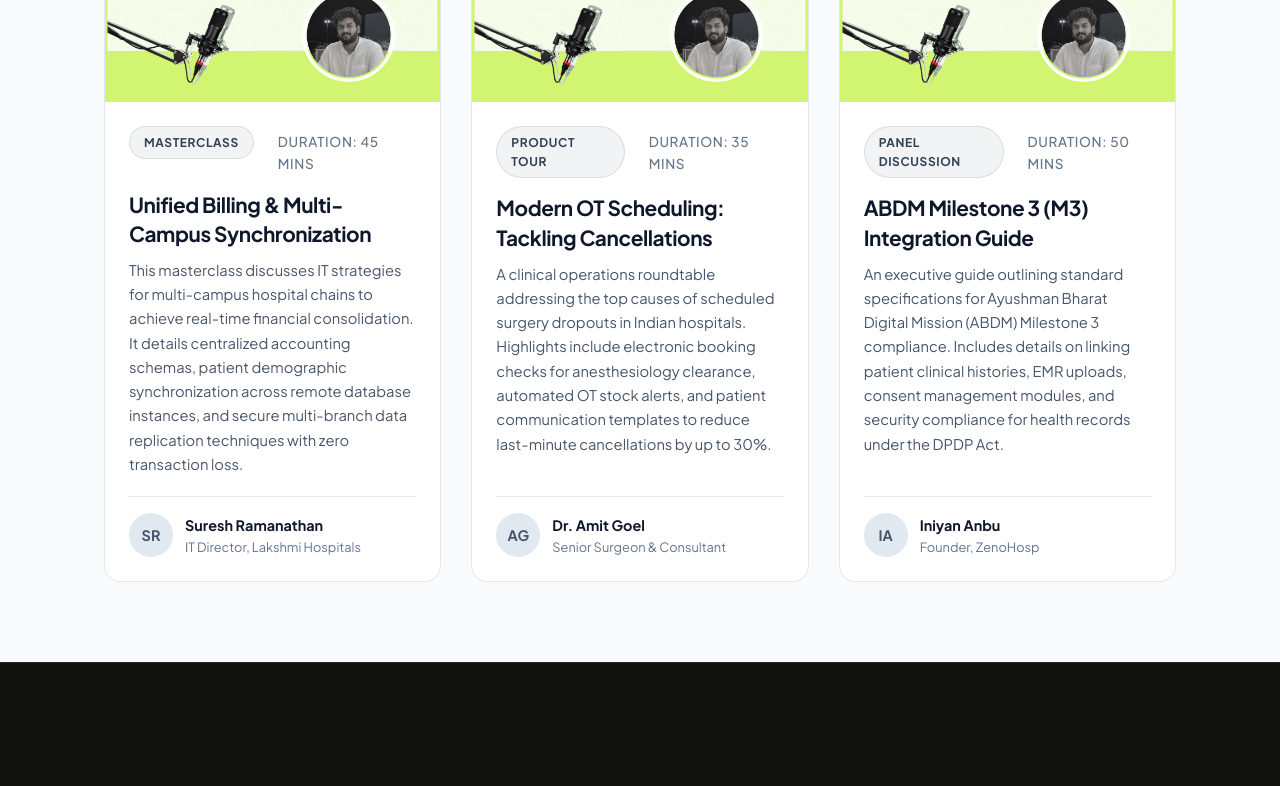
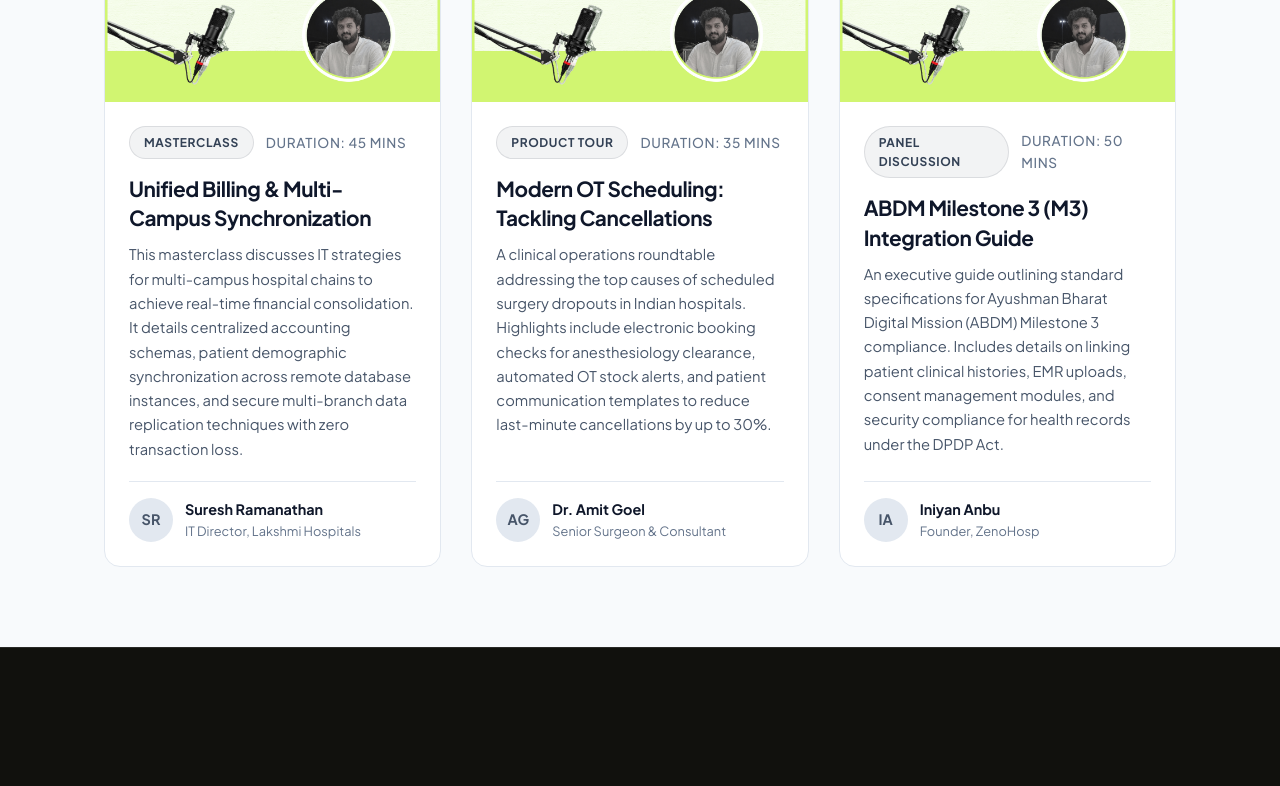
Before and after one commit to zeno-hosp/zenohosp-website, a plain HTML site: page resources/webinars/index.html in a window 1280 px wide. Shown: the part 1740-2526 px from the top of the page. Drawn offline with Linux system fonts and the light colour scheme.

Commit message:
fix: align past webinar metadata tags vertically and remove manual paddings

```diff
--- a/resources/webinars/index.html
+++ b/resources/webinars/index.html
@@ -228,6 +228,7 @@
             letter-spacing: 0.05em;
             margin-bottom: 12px;
             display: flex;
+            align-items: center;
             gap: 12px;
         }
         .past-card h4 {
@@ -486,7 +487,7 @@
                         <div>
                             <div class="past-meta">
                                 <span class="upcoming-tag" style="background: rgba(15, 23, 42, 0.05); color: #334155; border-color: rgba(15, 23, 42, 0.1); margin-bottom: 0;">Masterclass</span>
-                                <span style="font-weight: 500; font-size: 0.85rem; padding-top: 5px; margin-left: 12px;">Duration: 45 mins</span>
+                                <span style="font-weight: 500; font-size: 0.85rem;">Duration: 45 mins</span>
                             </div>
                             <h4 style="font-size: 1.3rem; margin-top: 15px; margin-bottom: 10px;"><a href="/resources/webinars/unified-billing-multi-campus-sync.html" style="text-decoration: none; color: inherit;">Unified Billing & Multi-Campus Synchronization</a></h4>
                             <p style="font-size: 0.92rem; color: #475569; line-height: 1.65; margin: 0 0 20px 0;">This masterclass discusses IT strategies for multi-campus hospital chains to achieve real-time financial consolidation. It details centralized accounting schemas, patient demographic synchronization across remote database instances, and secure multi-branch data replication techniques with zero transaction loss.</p>
@@ -509,7 +510,7 @@
                         <div>
                             <div class="past-meta">
                                 <span class="upcoming-tag" style="background: rgba(15, 23, 42, 0.05); color: #334155; border-color: rgba(15, 23, 42, 0.1); margin-bottom: 0;">Product Tour</span>
-                                <span style="font-weight: 500; font-size: 0.85rem; padding-top: 5px; margin-left: 12px;">Duration: 35 mins</span>
+                                <span style="font-weight: 500; font-size: 0.85rem;">Duration: 35 mins</span>
                             </div>
                             <h4 style="font-size: 1.3rem; margin-top: 15px; margin-bottom: 10px;"><a href="/resources/webinars/modern-ot-scheduling-tackling-cancellations.html" style="text-decoration: none; color: inherit;">Modern OT Scheduling: Tackling Cancellations</a></h4>
                             <p style="font-size: 0.92rem; color: #475569; line-height: 1.65; margin: 0 0 20px 0;">A clinical operations roundtable addressing the top causes of scheduled surgery dropouts in Indian hospitals. Highlights include electronic booking checks for anesthesiology clearance, automated OT stock alerts, and patient communication templates to reduce last-minute cancellations by up to 30%.</p>
@@ -532,7 +533,7 @@
                         <div>
                             <div class="past-meta">
                                 <span class="upcoming-tag" style="background: rgba(15, 23, 42, 0.05); color: #334155; border-color: rgba(15, 23, 42, 0.1); margin-bottom: 0;">Panel Discussion</span>
-                                <span style="font-weight: 500; font-size: 0.85rem; padding-top: 5px; margin-left: 12px;">Duration: 50 mins</span>
+                                <span style="font-weight: 500; font-size: 0.85rem;">Duration: 50 mins</span>
                             </div>
                             <h4 style="font-size: 1.3rem; margin-top: 15px; margin-bottom: 10px;"><a href="/resources/webinars/abdm-milestone-3-integration-guide.html" style="text-decoration: none; color: inherit;">ABDM Milestone 3 (M3) Integration Guide</a></h4>
                             <p style="font-size: 0.92rem; color: #475569; line-height: 1.65; margin: 0 0 20px 0;">An executive guide outlining standard specifications for Ayushman Bharat Digital Mission (ABDM) Milestone 3 compliance. Includes details on linking patient clinical histories, EMR uploads, consent management modules, and security compliance for health records under the DPDP Act.</p>
```
